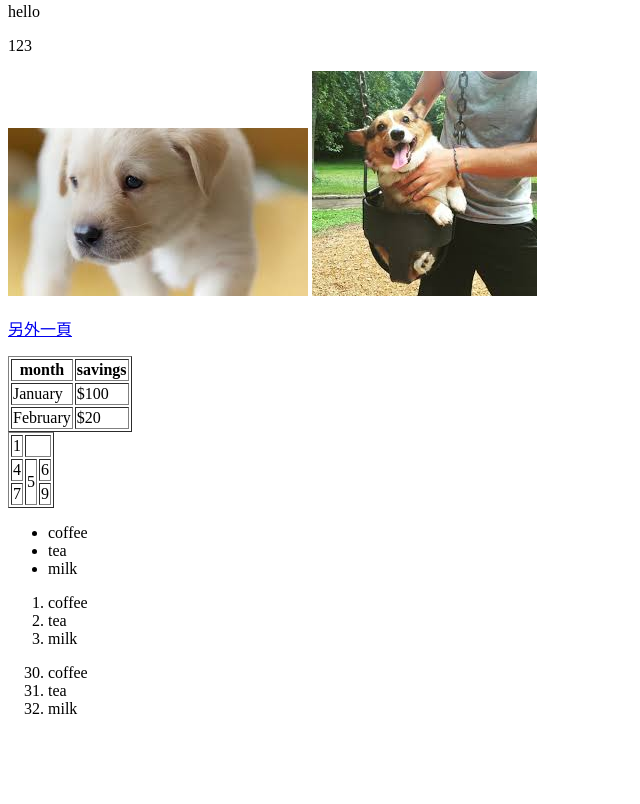
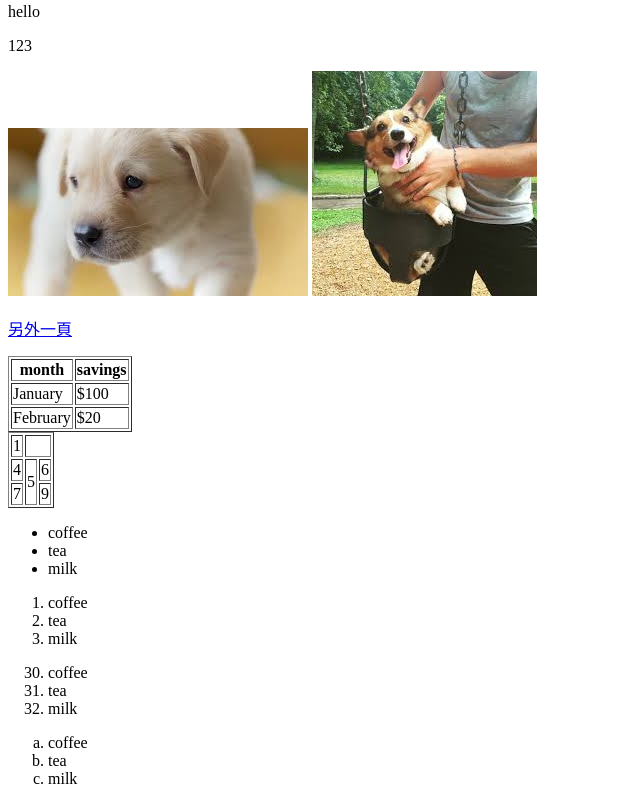
Before and after one commit to Nina-web-eng/try, a plain HTML site: page index.html in a window 1280 px wide. Shown: the part 319-1123 px from the top of the page, without its empty margins (0-640 px from the left). Before the commit the page ends 1053 px from the top, so only its background shows below. Drawn offline with Linux system fonts and the light colour scheme.

Commit message:
項目清單a

```diff
--- a/index.html
+++ b/index.html
@@ -72,6 +72,13 @@
         <li>tea</li>
         <li>milk</li>
     </ol>
+
+    <ol type="a">
+        <li>coffee</li>
+        <li>tea</li>
+        <li>milk</li>
+    </ol>
+
 </body>
 
 </html>
```
